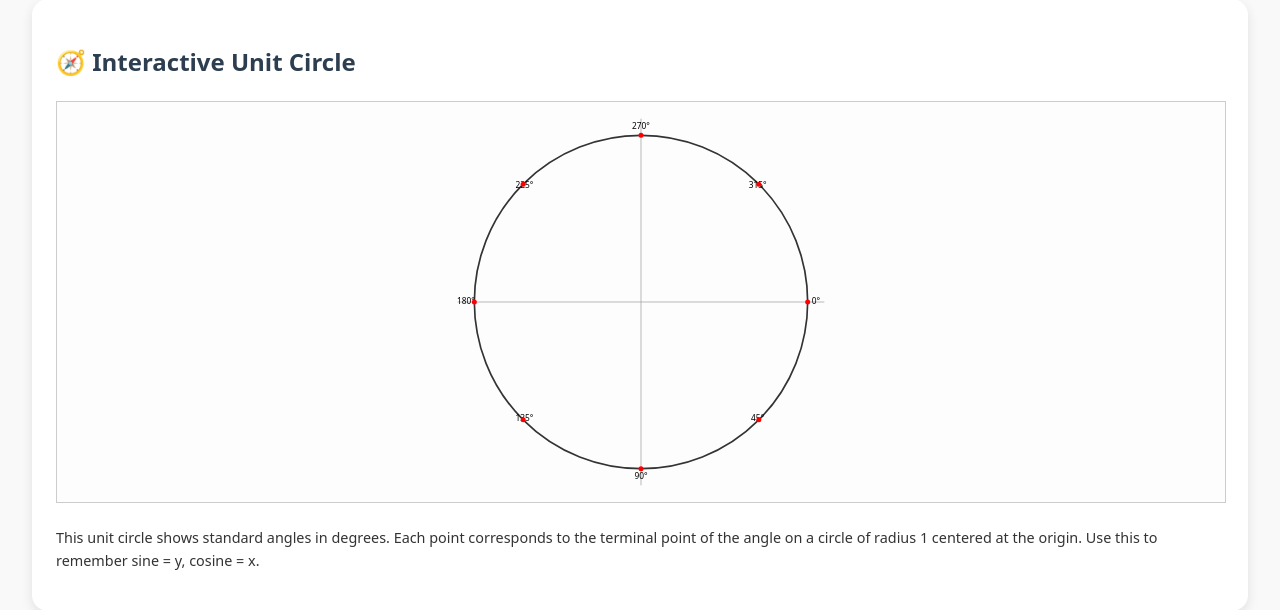
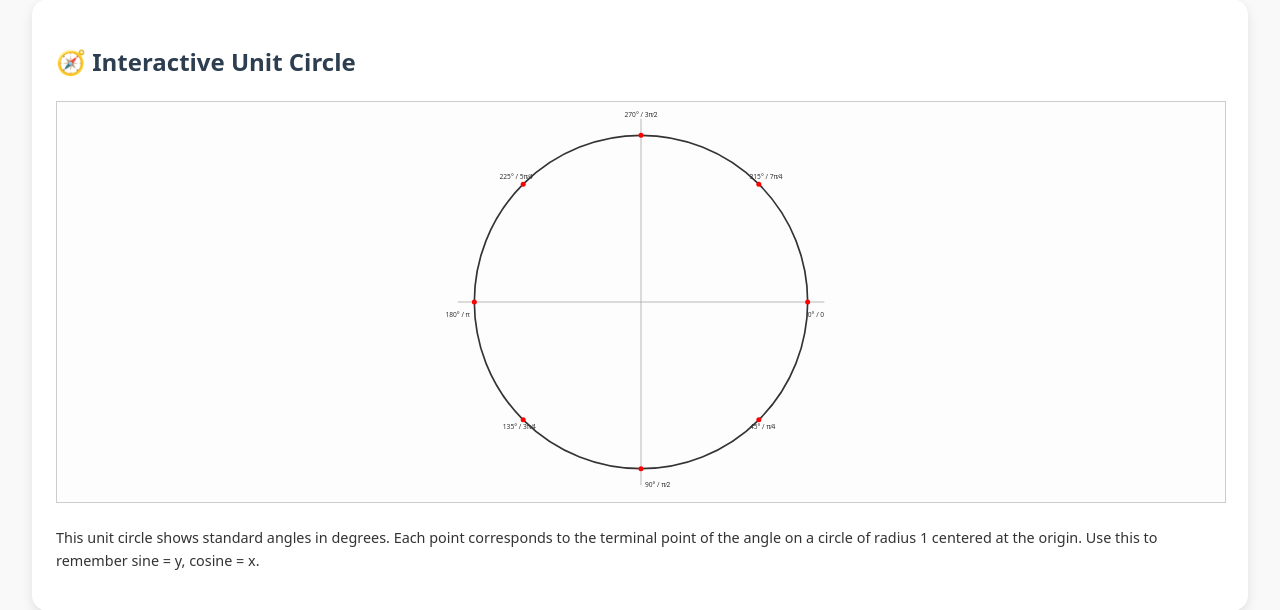
Before and after one commit to darren277/mathparser, a Python web app: template templates/algebra_compass.html in a window 1280 px wide. Shown: the part 2462-3072 px from the top of the page. Run offline with Jinja, Linux system fonts and the light colour scheme; the template is opened without the code that fills it, so the values that code supplies are empty.

Commit message:
Added radians.

```diff
--- a/templates/algebra_compass.html
+++ b/templates/algebra_compass.html
@@ -147,16 +147,16 @@
                 <line x1="-1.1" y1="0" x2="1.1" y2="0" stroke="#aaa" stroke-width="0.005" />
                 <line x1="0" y1="-1.1" x2="0" y2="1.1" stroke="#aaa" stroke-width="0.005" />
 
-                <!-- Angle markers and labels -->
-                <g font-size="0.05" text-anchor="middle" dominant-baseline="middle">
-                    <text x="1.05" y="0">0°</text>
-                    <text x="0.7" y="0.7">45°</text>
-                    <text x="0" y="1.05">90°</text>
-                    <text x="-0.7" y="0.7">135°</text>
-                    <text x="-1.05" y="0">180°</text>
-                    <text x="-0.7" y="-0.7">225°</text>
-                    <text x="0" y="-1.05">270°</text>
-                    <text x="0.7" y="-0.7">315°</text>
+                <!-- Angle markers with radians and labels -->
+                <g font-size="0.04" text-anchor="middle" dominant-baseline="middle" fill="#333">
+                    <text x="1.05" y="0.08">0° / 0</text>
+                    <text x="0.73" y="0.75">45° / π⁄4</text>
+                    <text x="0.1" y="1.1">90° / π⁄2</text>
+                    <text x="-0.73" y="0.75">135° / 3π⁄4</text>
+                    <text x="-1.1" y="0.08">180° / π</text>
+                    <text x="-0.75" y="-0.75">225° / 5π⁄4</text>
+                    <text x="0" y="-1.12">270° / 3π⁄2</text>
+                    <text x="0.75" y="-0.75">315° / 7π⁄4</text>
                 </g>
 
                 <!-- Points on circle -->
```
